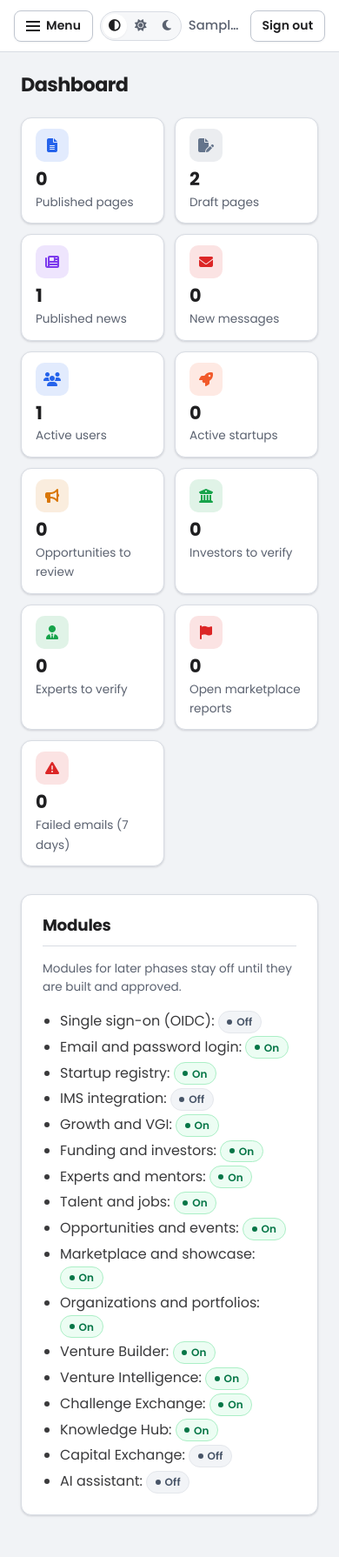
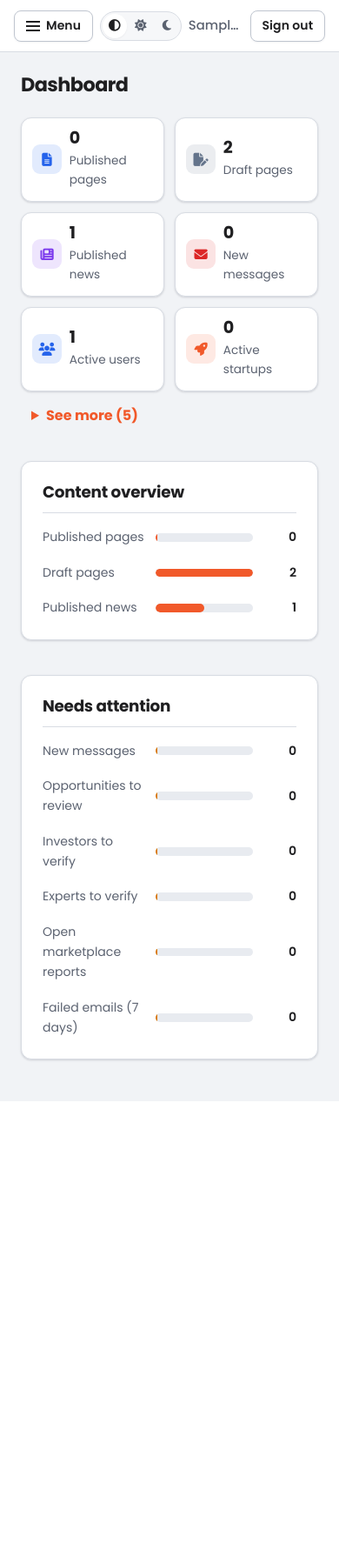
Before and after one commit to Engwaksken/nsp-platform, a Laravel app: page /admin in a window 390 px wide. Shown: the whole page at 87% size. After the commit the page ends 1266 px from the top, so only its background shows below. Run offline with Laravel 12, Linux system fonts and the light colour scheme; the visitor is signed in with stand-in values (Sample User, id 1); data comes from the database, SQL or seed files in the repository; tables that the repository leaves empty hold one stand-in row (values such as "Sample post"); data that the repository does not hold is empty; parts of the project's set-up code (start-up, migrations or seed data) failed here and were passed over.

Commit message:
Refresh admin dashboard charts and mobile stats

```diff
--- a/app/Http/Controllers/Admin/DashboardController.php
+++ b/app/Http/Controllers/Admin/DashboardController.php
@@ -3,7 +3,6 @@
 namespace App\Http\Controllers\Admin;
 
 use App\Http\Controllers\Controller;
-use App\Models\AuditLog;
 use App\Models\Communication\EmailDelivery;
 use App\Models\ContactMessage;
 use App\Models\Ecosystem\Opportunity;
@@ -14,7 +13,6 @@ use App\Models\Page;
 use App\Models\Post;
 use App\Models\Registry\Startup;
 use App\Models\User;
-use App\Support\Features;
 use Illuminate\View\View;
 
 class DashboardController extends Controller
@@ -37,13 +35,6 @@ class DashboardController extends Controller
                 'Open marketplace reports' => $user->can('moderate-marketplace') ? Report::query()->where('status', 'open')->count() : null,
                 'Failed emails (7 days)' => $user->can('manage-communications') ? EmailDelivery::query()->where('status', 'failed')->where('created_at', '>=', now()->subDays(7))->count() : null,
             ],
-            'features' => collect(Features::definitions())->map(fn ($definition, $key) => [
-                'label' => $definition['label'],
-                'enabled' => Features::enabled($key),
-            ]),
-            'recentActivity' => $user->can('view-audit-log')
-                ? AuditLog::query()->with('actor')->latest('id')->limit(8)->get()
-                : collect(),
         ]);
     }
 }
--- a/public/css/nsp.css
+++ b/public/css/nsp.css
@@ -1206,12 +1206,29 @@ a.stat-card:focus-visible { outline: none; box-shadow: var(--ring); }
 .stat-note { font-size: .78rem; color: var(--ink-subtle); }
 .stat-blue { --tone: var(--tone-blue); } .stat-green { --tone: var(--tone-green); } .stat-purple { --tone: var(--tone-purple); }
 .stat-amber { --tone: var(--tone-amber-icon); } .stat-red { --tone: var(--tone-red); } .stat-grey { --tone: var(--tone-grey); }
+.stat-cards-more { display: none; }
 @media (max-width: 480px) {
   .stat-cards { grid-template-columns: repeat(2, minmax(0, 1fr)); gap: var(--space-3); }
-  .stat-card { flex-direction: column; align-items: flex-start; gap: var(--space-2); padding: var(--space-3) var(--space-4); }
-  .stat-icon { width: 38px; height: 38px; font-size: 1rem; border-radius: 10px; }
-  .stat-value { font-size: 1.3rem; }
-}
+  .stat-card { flex-direction: row; align-items: center; gap: .55rem; padding: var(--space-3); }
+  .stat-icon { width: 34px; height: 34px; font-size: .95rem; border-radius: 9px; }
+  .stat-body { grid-template-columns: minmax(0, 1fr); }
+  .stat-value { font-size: 1.2rem; }
+  .stat-cards-more { display: block; margin: calc(var(--space-5) * -1) 0 var(--space-6); }
+  .stat-cards-more > summary { width: fit-content; padding: .45rem .75rem; color: var(--brand-accent); font-weight: 700; cursor: pointer; }
+  .stat-cards-more[open] .stat-cards { margin-top: var(--space-2); }
+}
+
+.dashboard-charts { display: grid; grid-template-columns: repeat(2, minmax(0, 1fr)); gap: var(--space-4); margin-top: var(--space-5); }
+.dashboard-chart { min-width: 0; }
+.dashboard-chart h2 { margin-top: 0; }
+.chart-bars { display: grid; gap: .9rem; list-style: none; padding: 0; margin: var(--space-4) 0 0; }
+.chart-bars li { display: grid; grid-template-columns: minmax(7.5rem, 1fr) minmax(3rem, 1.4fr) auto; align-items: center; gap: .65rem; font-size: .88rem; }
+.chart-bars li > span:first-child { color: var(--ink-muted); }
+.chart-track { display: block; height: .6rem; overflow: hidden; background: var(--surface-sunken); border-radius: 999px; }
+.chart-bar { display: block; height: 100%; min-width: 2px; background: var(--brand-accent); border-radius: inherit; }
+.chart-bar-warm { background: var(--tone-amber-icon); }
+.chart-bars strong { min-width: 2.5rem; text-align: right; font-variant-numeric: tabular-nums; }
+@media (max-width: 700px) { .dashboard-charts { grid-template-columns: 1fr; } }
 
 .tab-count { padding: 0 .45rem; font-size: .72rem; line-height: 1.6; color: var(--ink-muted); background: var(--surface-sunken); border-radius: 999px; }
 .tab.has-error::after { content: ""; width: 7px; height: 7px; border-radius: 50%; background: var(--danger); }
--- a/resources/views/admin/dashboard.blade.php
+++ b/resources/views/admin/dashboard.blade.php
@@ -18,29 +18,37 @@
             'url' => isset($look[$label][2]) && \Illuminate\Support\Facades\Route::has($look[$label][2]) ? route($look[$label][2]) : null,
         ])->values()->all();
     @endphp
-    @include('partials.stats', ['label' => 'Key figures', 'stats' => $dashStats])
+    @include('partials.stats', ['label' => 'Key figures', 'stats' => $dashStats, 'mobileLimit' => 6])
 
-    <div data-tabs="Dashboard sections" data-tabs-key="admin-dashboard">
-        <section class="panel" aria-labelledby="features-heading" data-tab="Modules" data-tab-icon="fa-puzzle-piece" data-tab-count="{{ $features->where('enabled', true)->count() }}/{{ $features->count() }}">
-            <h2 id="features-heading">Modules</h2>
-            <p class="hint">Modules for later phases stay off until they are built and approved.</p>
-            <ul>
-                @foreach ($features as $feature)
-                    <li>{{ $feature['label'] }}: <span class="badge badge-{{ $feature['enabled'] ? 'on' : 'off' }}">{{ $feature['enabled'] ? 'On' : 'Off' }}</span></li>
+    @php
+        $contentChart = collect(['Published pages', 'Draft pages', 'Published news'])
+            ->map(fn ($label) => ['label' => $label, 'value' => $counts[$label] ?? 0]);
+        $attentionChart = collect($dashStats)->filter(fn ($stat) => in_array($stat['label'], [
+            'New messages', 'Opportunities to review', 'Investors to verify', 'Experts to verify',
+            'Open marketplace reports', 'Failed emails (7 days)',
+        ], true))->map(fn ($stat) => ['label' => $stat['label'], 'value' => $stat['value']]);
+        $chartMax = max(1, (int) $contentChart->max('value'), (int) $attentionChart->max('value'));
+    @endphp
+    <div class="dashboard-charts">
+        <section class="panel dashboard-chart" aria-labelledby="content-chart-heading">
+            <h2 id="content-chart-heading">Content overview</h2>
+            <ul class="chart-bars" role="img" aria-label="Content counts: {{ $contentChart->map(fn ($row) => $row['label'].', '.$row['value'])->implode('; ') }}">
+                @foreach ($contentChart as $row)
+                    <li><span>{{ $row['label'] }}</span><span class="chart-track"><span class="chart-bar" style="width: {{ min(100, (int) round($row['value'] / $chartMax * 100)) }}%"></span></span><strong>{{ number_format($row['value']) }}</strong></li>
                 @endforeach
             </ul>
         </section>
-
-        @if ($recentActivity->isNotEmpty())
-            <section class="panel" aria-labelledby="activity-heading" data-tab="Recent activity" data-tab-icon="fa-clock-rotate-left">
-                <h2 id="activity-heading">Recent activity</h2>
-                <ul>
-                    @foreach ($recentActivity as $log)
-                        <li><span class="meta">{{ $log->created_at->diffForHumans() }}</span> · {{ $log->actor?->name ?? 'System' }} · {{ $log->action }}</li>
+        <section class="panel dashboard-chart" aria-labelledby="attention-chart-heading">
+            <h2 id="attention-chart-heading">Needs attention</h2>
+            @if ($attentionChart->isNotEmpty())
+                <ul class="chart-bars" role="img" aria-label="Items needing attention: {{ $attentionChart->map(fn ($row) => $row['label'].', '.$row['value'])->implode('; ') }}">
+                    @foreach ($attentionChart as $row)
+                        <li><span>{{ $row['label'] }}</span><span class="chart-track"><span class="chart-bar chart-bar-warm" style="width: {{ min(100, (int) round($row['value'] / $chartMax * 100)) }}%"></span></span><strong>{{ number_format($row['value']) }}</strong></li>
                     @endforeach
                 </ul>
-                <a href="{{ route('admin.audit.index') }}">Full audit log</a>
-            </section>
-        @endif
+            @else
+                <p class="hint">No attention metrics are available for your account.</p>
+            @endif
+        </section>
     </div>
 @endsection
--- a/resources/views/partials/head.blade.php
+++ b/resources/views/partials/head.blade.php
@@ -41,7 +41,7 @@
 {{-- Font Awesome Free 6.5.2, solid icons only, self-hosted (public/vendor/fontawesome; the CSP allows no CDNs). --}}
 <link rel="stylesheet" href="{{ asset('vendor/fontawesome/css/fontawesome.min.css') }}?v=6.5.2">
 <link rel="stylesheet" href="{{ asset('vendor/fontawesome/css/solid.min.css') }}?v=6.5.2">
-<link rel="stylesheet" href="{{ asset('css/nsp.css') }}?v=33">
+<link rel="stylesheet" href="{{ asset('css/nsp.css') }}?v=34">
 <style>
     :root {
         --brand-primary: {{ $brand['primary_color'] }};
--- a/resources/views/partials/stats.blade.php
+++ b/resources/views/partials/stats.blade.php
@@ -6,10 +6,15 @@
     icon: a Font Awesome solid icon name (fas). tone: orange (default), blue, green, purple, amber, red, grey.
     url and note are optional; numbers are formatted, other values are shown as given.
 --}}
-@php($stats = array_values(array_filter($stats ?? [])))
+@php
+    $stats = array_values(array_filter($stats ?? []));
+    $mobileLimit = $mobileLimit ?? null;
+    $visibleStats = $mobileLimit ? array_slice($stats, 0, $mobileLimit) : $stats;
+    $moreStats = $mobileLimit ? array_slice($stats, $mobileLimit) : [];
+@endphp
 @if ($stats)
     <section class="stat-cards" aria-label="{{ $label ?? 'Key figures' }}">
-        @foreach ($stats as $stat)
+        @foreach ($visibleStats as $stat)
             @php($tag = ! empty($stat['url']) ? 'a' : 'div')
             <{{ $tag }} class="stat-card stat-{{ $stat['tone'] ?? 'orange' }}" @if (! empty($stat['url'])) href="{{ $stat['url'] }}" @endif>
                 <span class="stat-icon" aria-hidden="true"><i class="fas {{ $stat['icon'] }}"></i></span>
@@ -21,4 +26,22 @@
             </{{ $tag }}>
         @endforeach
     </section>
+    @if ($moreStats)
+        <details class="stat-cards-more">
+            <summary>See more ({{ count($moreStats) }})</summary>
+            <section class="stat-cards" aria-label="More {{ strtolower($label ?? 'key figures') }}">
+                @foreach ($moreStats as $stat)
+                    @php($tag = ! empty($stat['url']) ? 'a' : 'div')
+                    <{{ $tag }} class="stat-card stat-{{ $stat['tone'] ?? 'orange' }}" @if (! empty($stat['url'])) href="{{ $stat['url'] }}" @endif>
+                        <span class="stat-icon" aria-hidden="true"><i class="fas {{ $stat['icon'] }}"></i></span>
+                        <span class="stat-body">
+                            <span class="stat-value">{{ is_int($stat['value']) || is_float($stat['value']) ? number_format($stat['value']) : $stat['value'] }}</span>
+                            <span class="stat-label">{{ $stat['label'] }}</span>
+                            @if (! empty($stat['note']))<span class="stat-note">{{ $stat['note'] }}</span>@endif
+                        </span>
+                    </{{ $tag }}>
+                @endforeach
+            </section>
+        </details>
+    @endif
 @endif
```
Also changed, not shown: tests/Feature/PublicSiteTest.php (+2 -1 lines).
